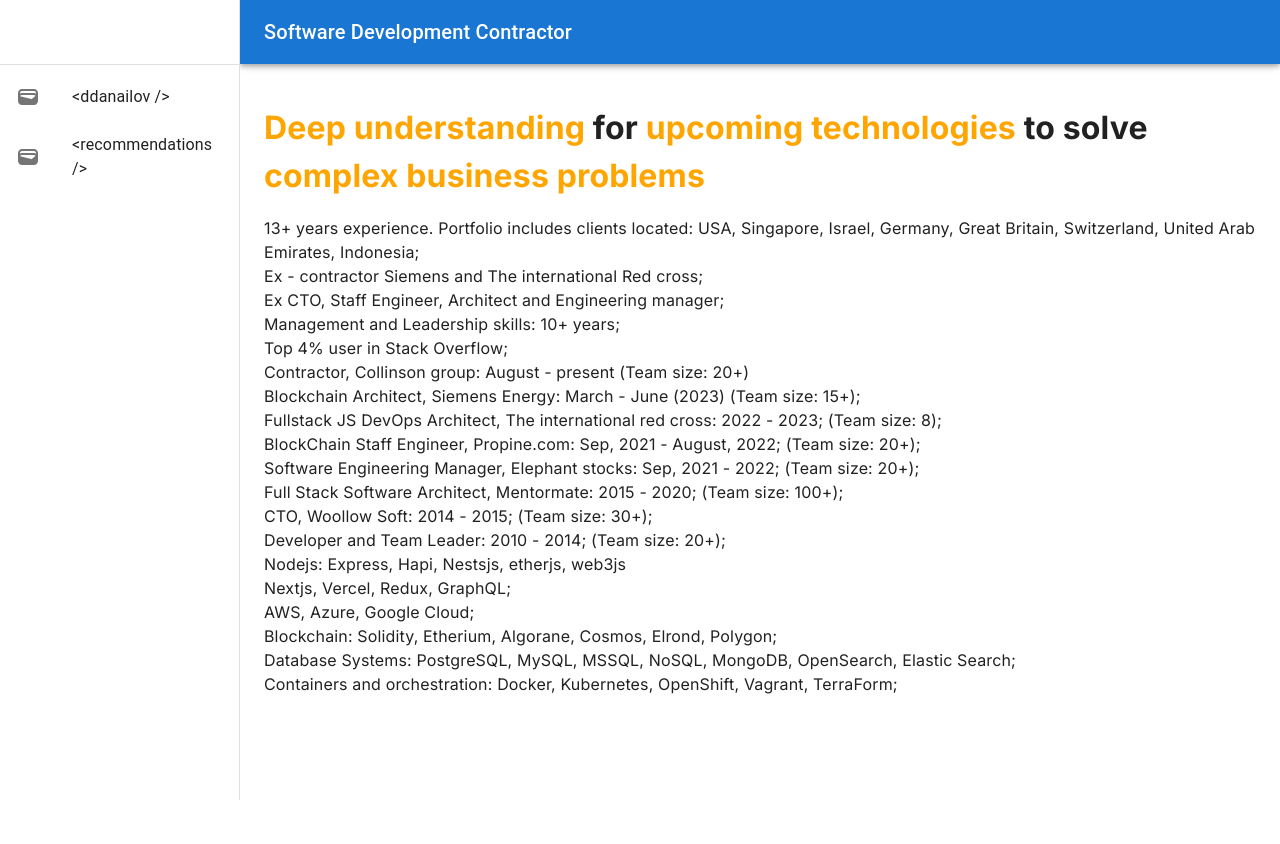
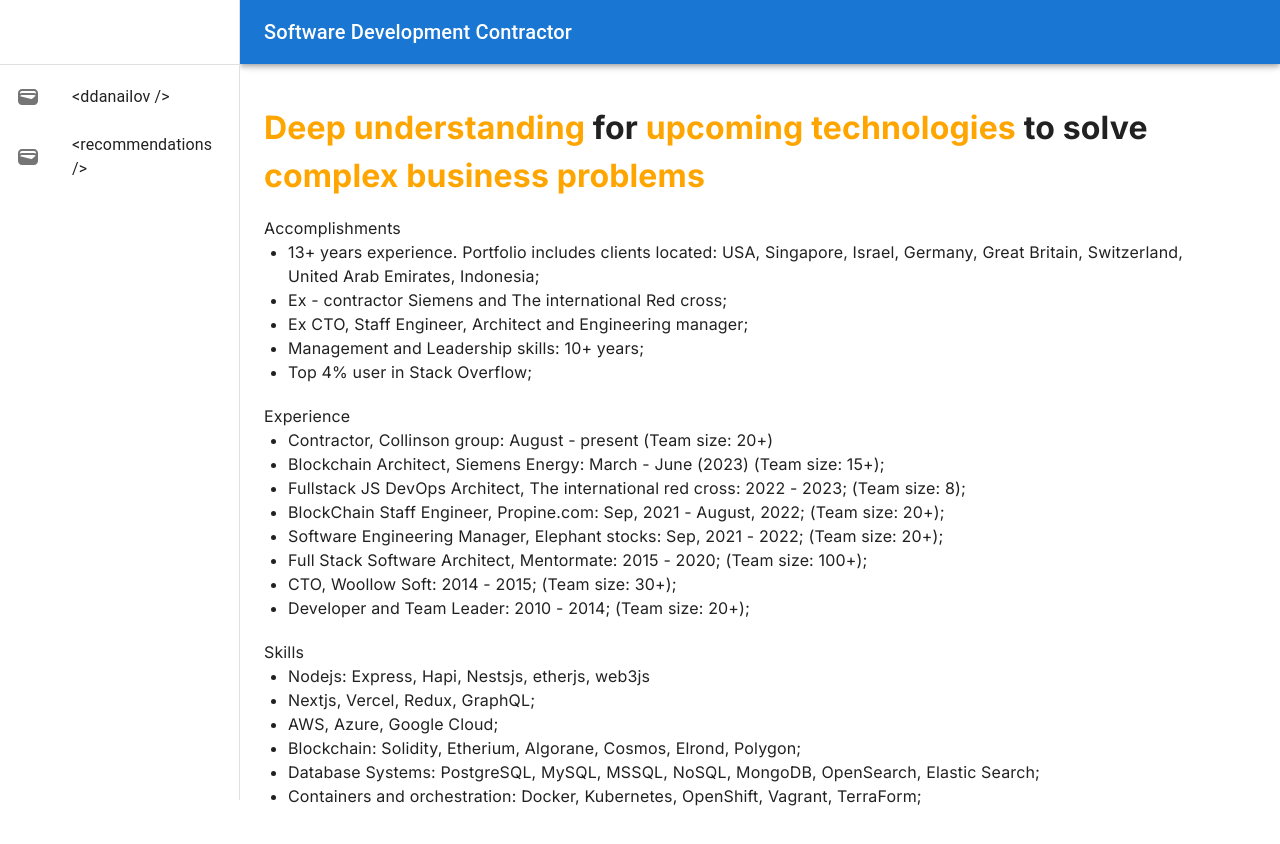
Before and after one commit to dimitardanailov/portfolio, a Next.js app in the folder apps/website/: page / in a window 1280 px wide. Shown: the top 844 px of the page. Before the commit the page ends 800 px from the top, so only its background shows below. Built offline with nearby package versions, Linux system fonts and the light colour scheme.

Commit message:
The project uses tailwind

```diff
--- a/apps/website/src/app/(home)/components/Accomplishments.tsx
+++ b/apps/website/src/app/(home)/components/Accomplishments.tsx
@@ -1,9 +1,12 @@
 'use client'
+
+import {listStyle} from './shared'
 
 const Accomplishments = () => {
   return (
     <>
-      <ul>
+      <div>Accomplishments</div>
+      <ul className={listStyle}>
         <li>
           13+ years experience. Portfolio includes clients located: USA,
           Singapore, Israel, Germany, Great Britain, Switzerland, United Arab
--- a/apps/website/src/app/(home)/components/Experience.tsx
+++ b/apps/website/src/app/(home)/components/Experience.tsx
@@ -1,20 +1,24 @@
 'use client'
+
+import {listStyle} from './shared'
 
 const Experience = () => {
   return (
-    <ul>
+    <>
+      <div>Experience</div>
+      <ul className={listStyle}>
         <li>Contractor, Collinson group: August - present (Team size: 20+)</li>
         <li>
           Blockchain Architect, Siemens Energy: March - June (2023) (Team size:
           15+);
         </li>
         <li>
-        Fullstack JS DevOps Architect, The international red cross: 2022 - 2023;
-        (Team size: 8);
+          Fullstack JS DevOps Architect, The international red cross: 2022 -
+          2023; (Team size: 8);
         </li>
         <li>
-        BlockChain Staff Engineer, Propine.com: Sep, 2021 - August, 2022; (Team
-        size: 20+);
+          BlockChain Staff Engineer, Propine.com: Sep, 2021 - August, 2022;
+          (Team size: 20+);
         </li>
         <li>
           Software Engineering Manager, Elephant stocks: Sep, 2021 - 2022; (Team
@@ -27,6 +31,7 @@ const Experience = () => {
         <li>CTO, Woollow Soft: 2014 - 2015; (Team size: 30+);</li>
         <li>Developer and Team Leader: 2010 - 2014; (Team size: 20+);</li>
       </ul>
+    </>
   )
 }
 
--- a/apps/website/src/app/(home)/components/Skills.tsx
+++ b/apps/website/src/app/(home)/components/Skills.tsx
@@ -2,9 +2,13 @@
 
 import {FC} from 'react'
 
+import {listStyle} from './shared'
+
 const Skills: FC = () => {
   return (
-    <ul>
+    <>
+      <div>Skills</div>
+      <ul className={listStyle}>
         <li>Nodejs: Express, Hapi, Nestsjs, etherjs, web3js</li>
         <li>Nextjs, Vercel, Redux, GraphQL;</li>
         <li>AWS, Azure, Google Cloud;</li>
@@ -12,14 +16,15 @@ const Skills: FC = () => {
           Blockchain: Solidity, Etherium, Algorane, Cosmos, Elrond, Polygon;
         </li>
         <li>
-        Database Systems: PostgreSQL, MySQL, MSSQL, NoSQL, MongoDB, OpenSearch,
-        Elastic Search;
+          Database Systems: PostgreSQL, MySQL, MSSQL, NoSQL, MongoDB,
+          OpenSearch, Elastic Search;
         </li>
         <li>
           Containers and orchestration: Docker, Kubernetes, OpenShift, Vagrant,
           TerraForm;
         </li>
       </ul>
+    </>
   )
 }
 
--- /dev/null
+++ b/apps/website/src/app/(home)/components/shared/index.ts
@@ -0,0 +1,3 @@
+const listStyle = 'list-disc mx-6 mt-0 mb-5'
+
+export {listStyle}
```
Lines whose indentation alone changed are shown as unchanged.
